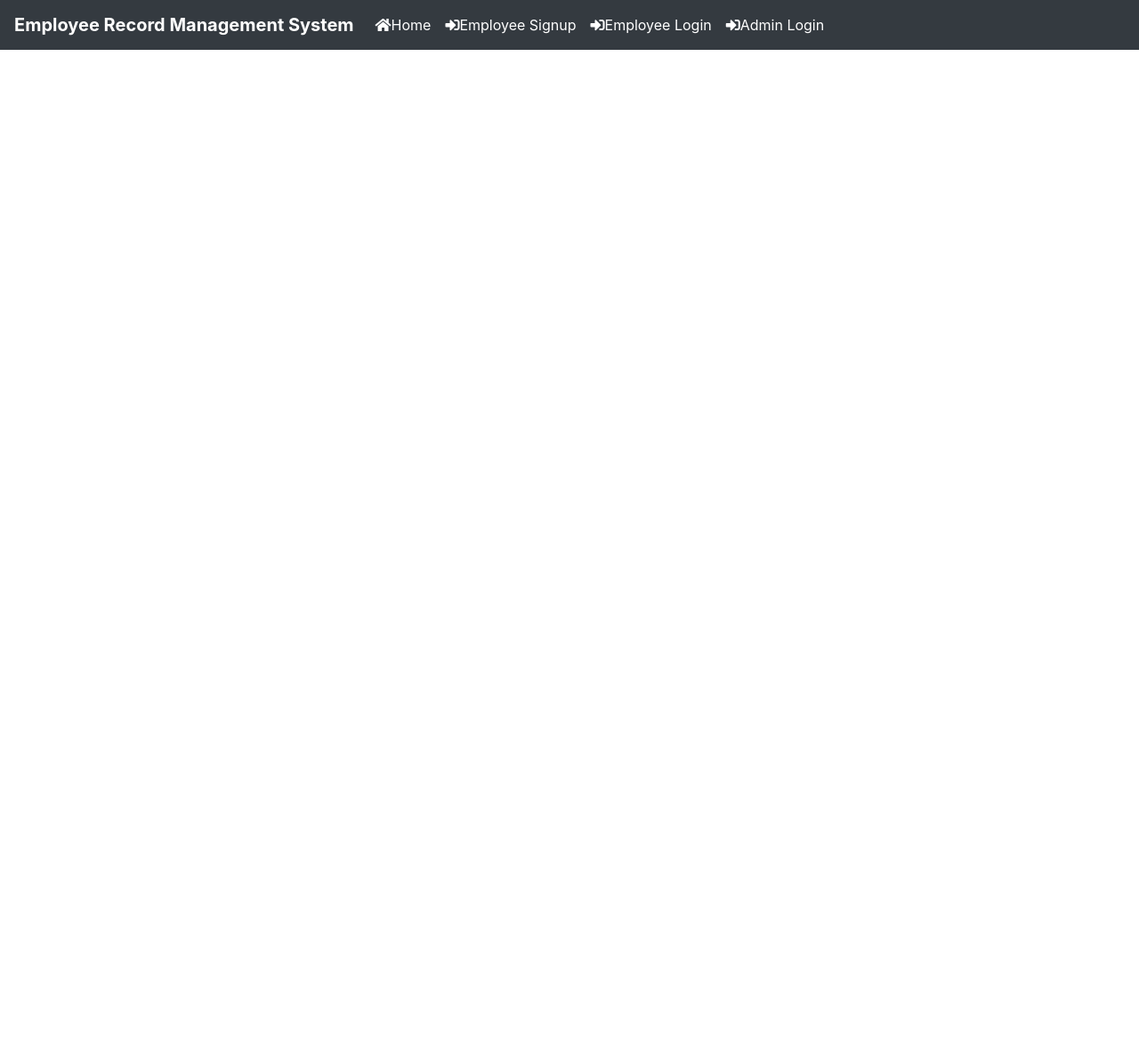
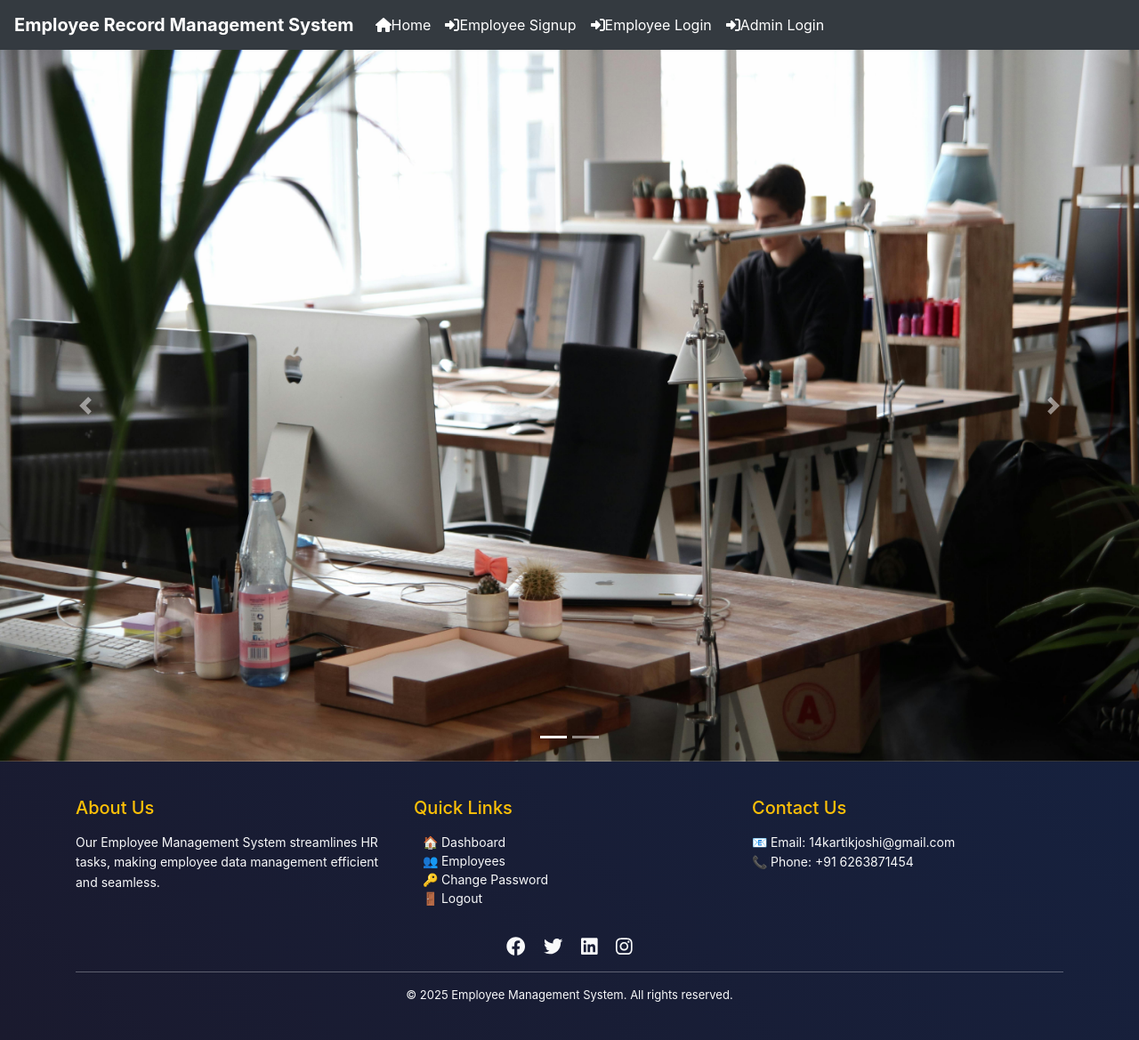
Before and after one commit to Kartikjoshi14/Employee_Management_System_py, a Django app: page / in a window 1280 px wide. Shown: the whole page at 89% size. Before the commit the page ends 56 px from the top, so only its background shows below. Run offline with Django 5.2, Linux system fonts and the light colour scheme.

Commit message:
Day 17 : Designed the carousal and the footer for the main page

```diff
--- a/EmployeeRecordMgmt/employee/templates/index.html
+++ b/EmployeeRecordMgmt/employee/templates/index.html
@@ -1 +1,88 @@
+{%load static %}
 {% include 'header.html' %}
+
+<div id="demo" class="carousel slide" data-ride="carousel">
+
+    <!-- Indicators -->
+    <ul class="carousel-indicators">
+        <li data-target="#demo" data-slide-to="0" class="active"></li>
+        <li data-target="#demo" data-slide-to="1"></li>
+
+    </ul>
+
+    <!-- The slideshow -->
+    <div class="carousel-inner">
+        <div class="carousel-item active">
+            <img src="{%static 'images/office1.jpg' %}" alt="Office Background" width="100%" height="100%">
+        </div>
+        <div class="carousel-item">
+            <img src="{%static 'images/officebg.gif' %}" alt="Employees working gif" width="100%" height="100%">
+        </div>
+
+    </div>
+
+    <!-- Left and right controls -->
+    <a class="carousel-control-prev" href="#demo" data-slide="prev">
+        <span class="carousel-control-prev-icon"></span>
+    </a>
+    <a class="carousel-control-next" href="#demo" data-slide="next">
+        <span class="carousel-control-next-icon"></span>
+    </a>
+</div>
+
+<!-- Footer -->
+<footer style="background: linear-gradient(45deg, #1a1a2e, #16213e); color: #f8f9fa; padding: 40px 0;">
+    <div class="container">
+        <div class="row">
+            <!-- Company Info -->
+            <div class="col-md-4">
+                <h5 class="mb-3 text-warning">About Us</h5>
+                <p style="font-size: 14px; line-height: 1.6;">
+                    Our Employee Management System streamlines HR tasks, making employee data management efficient and
+                    seamless.
+                </p>
+            </div>
+
+            <!-- Quick Links -->
+            <div class="col-md-4">
+                <h5 class="mb-3 text-warning">Quick Links</h5>
+                <ul class="list-unstyled" style="font-size: 14px; padding-left: 10px;">
+                    <li><a href="{% url 'admin_home' %}" class="text-light text-decoration-none">🏠 Dashboard</a></li>
+                    <li><a href="{% url 'all_employees' %}" class="text-light text-decoration-none">👥 Employees</a>
+                    </li>
+                    <li><a href="{% url 'change_passwordadmin' %}" class="text-light text-decoration-none">🔑 Change
+                            Password</a></li>
+                    <li><a href="{% url 'logout' %}" class="text-light text-decoration-none">🚪 Logout</a></li>
+                </ul>
+            </div>
+
+            <!-- Contact Info -->
+            <div class="col-md-4">
+                <h5 class="mb-3 text-warning">Contact Us</h5>
+                <p style="font-size: 14px; line-height: 1.6;">
+                    📧 Email: <a href="mailto:14kartikjoshi@gmail.com"
+                        class="text-light">14kartikjoshi@gmail.com</a><br>
+                    📞 Phone: +91 6263871454<br>
+                </p>
+            </div>
+        </div>
+
+        <!-- Social Media Links -->
+        <div class="text-center mt-3">
+            <a href="#" class="text-light mx-2"><i class="fab fa-facebook fa-lg"></i></a>
+            <a href="#" class="text-light mx-2"><i class="fab fa-twitter fa-lg"></i></a>
+            <a href="#" class="text-light mx-2"><i class="fab fa-linkedin fa-lg"></i></a>
+            <a href="#" class="text-light mx-2"><i class="fab fa-instagram fa-lg"></i></a>
+        </div>
+
+        <hr style="border-color: rgba(255, 255, 255, 0.3);">
+
+        <!-- Copyright -->
+        <div class="text-center">
+            <p class="mb-0" style="font-size: 13px;">&copy; 2025 Employee Management System. All rights reserved.</p>
+        </div>
+    </div>
+</footer>
+
+<!-- FontAwesome for icons -->
+<script src="https://cdnjs.cloudflare.com/ajax/libs/font-awesome/6.4.2/js/all.min.js"></script>
```
Also changed, not shown: EmployeeRecordMgmt/employee/static/images/office.jpg (added), EmployeeRecordMgmt/employee/static/images/office1.jpg (added), EmployeeRecordMgmt/employee/static/images/officebg.gif (added).
